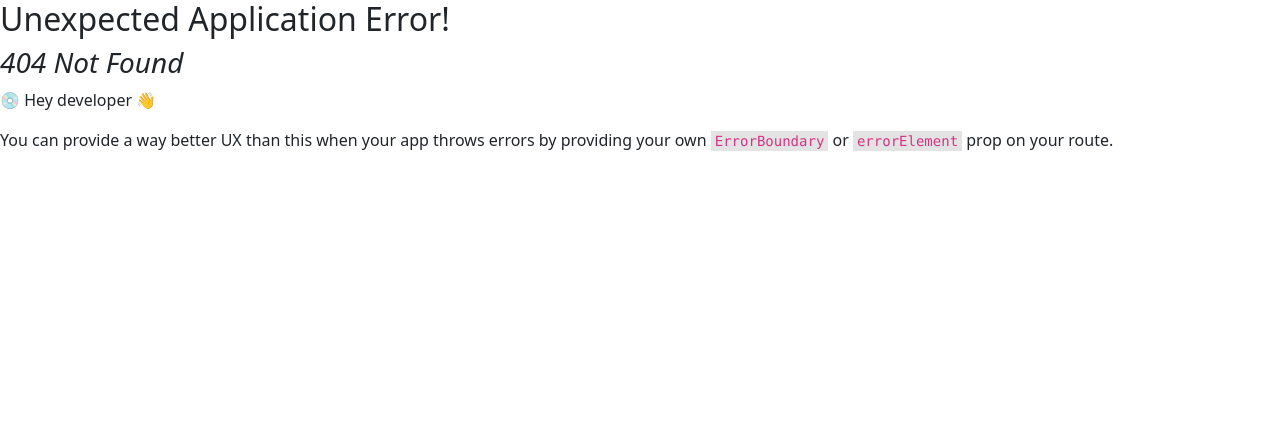
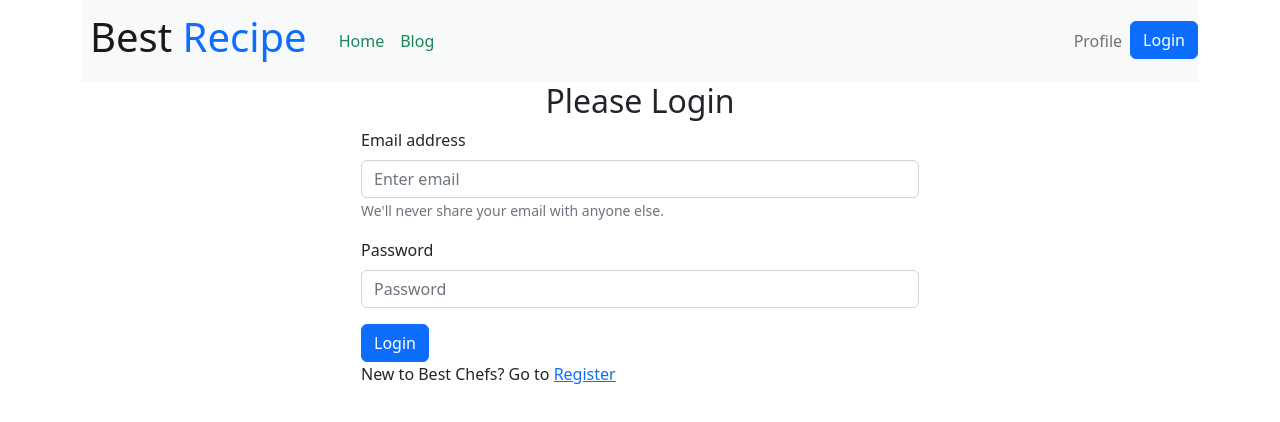
Before and after one commit to acchayon/chefs-best-recipe-client, a React (Vite) app: page /login in a window 1280 px wide. Before the commit this address had no page. Shown: the top 422 px of the page. Built offline with nearby package versions, Linux system fonts and the light colour scheme.

Commit message:
added login page

```diff
--- /dev/null
+++ b/src/layouts/Authentic.jsx
@@ -0,0 +1,14 @@
+import React from 'react';
+import Header from '../pages/shared/Header/Header';
+import { Outlet } from 'react-router-dom';
+
+const Authentic = () => {
+    return (
+        <div>
+            <Header></Header>
+            <Outlet></Outlet>
+        </div>
+    );
+};
+
+export default Authentic;
--- a/src/main.jsx
+++ b/src/main.jsx
@@ -1,6 +1,5 @@
 import React from 'react'
 import ReactDOM from 'react-dom/client'
-import App from './App.jsx'
 import './index.css'
 import 'bootstrap/dist/css/bootstrap.min.css';
 import { RouterProvider } from 'react-router-dom';
--- a/src/pages/Home/chefs/Chefs.jsx
+++ b/src/pages/Home/chefs/Chefs.jsx
@@ -1,6 +1,6 @@
 import React, { useEffect, useState } from 'react';
 import SingleChef from './SingleChef';
-import { Container } from 'react-bootstrap';
+import { Col, Container, Row } from 'react-bootstrap';
 
 const Chefs = () => {
     const [chefs, setChefs] = useState([]);
@@ -14,7 +14,7 @@ const Chefs = () => {
     return (
         <Container>
             <h2 className='text-center mb-4 mt-3'>Here is Our top bangladeshi chefs</h2>
-            <div>
+            <div className='row row-cols-1 row-cols-md-2 g-4'>
                 {
                     chefs.map(chef => <SingleChef
                         key={chef.id}
@@ -22,6 +22,7 @@ const Chefs = () => {
                     ></SingleChef>)
                 }
             </div>
+
         </Container>
     );
 };
--- a/src/pages/Home/chefs/SingleChef.jsx
+++ b/src/pages/Home/chefs/SingleChef.jsx
@@ -1,14 +1,33 @@
 import React from 'react';
-import { Card, Col, Container, Row } from 'react-bootstrap';
-import { FaThumbsUp } from 'react-icons/fa';
+import { Button, Card, Col, Container, Row } from 'react-bootstrap';
+import { FaArrowRight, FaThumbsUp } from 'react-icons/fa';
 
 const SingleChef = ({ chef }) => {
     const { id, chef_picture, chef_name, years_of_experience, number_of_recipes, likes } = chef;
     return (
-        <Container>
-            <Row  xs={1} md={2} lg={2}>
         <Col>
-                    <Card>
+            <Card className='h-100' style={{ width: '28rem' }}>
+                <Card.Img variant="top" src={chef_picture} />
+                <Card.Body>
+                    <Card.Title>{chef_name}</Card.Title>
+                    <Card.Title>Experience: {years_of_experience} years +</Card.Title>
+                    <Card.Title>Recipes: {number_of_recipes} +</Card.Title>
+                    <Card.Text>
+                        Some quick example text to build on the card title and make up the
+                        bulk of the card's content.
+                    </Card.Text>
+                    <p className=''>Likes: {likes} <FaThumbsUp></FaThumbsUp> </p>
+                    <Button variant="primary">View Recipe <FaArrowRight></FaArrowRight> </Button>
+                </Card.Body>
+            </Card>
+        </Col>
+    );
+};
+
+export default SingleChef;
+
+
+{/* <Card>
                 <Card.Img variant="top" src={chef_picture} />
                 <Card.Body>
                     <Card.Title>{chef_name}</Card.Title>
@@ -20,12 +39,6 @@ const SingleChef = ({ chef }) => {
                         longer.
                     </Card.Text>
                     <p>Likes: {likes} <FaThumbsUp></FaThumbsUp> </p>
+                    <Button variant="primary">View Recipe <FaArrowRight></FaArrowRight> </Button>
                 </Card.Body>
-                    </Card>
-                </Col>
-            </Row>
-        </Container>
-    );
-};
-
-export default SingleChef;
+            </Card> */}
--- a/src/pages/shared/Header/Header.jsx
+++ b/src/pages/shared/Header/Header.jsx
@@ -15,9 +15,9 @@ const Header = () => {
                     </Nav>
                     <Nav>
                         <Nav.Link href="#deets">Profile</Nav.Link>
-                        <Nav.Link eventKey={2} href="#memes">
+                        <Link to='/login'>
                             <Button variant="primary">Login</Button>
-                        </Nav.Link>
+                        </Link>
                     </Nav>
                 </Navbar.Collapse>
             </Navbar>
--- /dev/null
+++ b/src/pages/shared/Login/Login.jsx
@@ -0,0 +1,31 @@
+import React from 'react';
+import { Button, Container, Form } from 'react-bootstrap';
+import { Link } from 'react-router-dom';
+
+const Login = () => {
+    return (
+        <Container>
+            <Form className='w-50 mx-auto'>
+                <h2 className='text-center '>Please Login</h2>
+                <Form.Group className="mb-3" controlId="formBasicEmail">
+                    <Form.Label>Email address</Form.Label>
+                    <Form.Control type="email" name='email' placeholder="Enter email" required />
+                    <Form.Text className="text-muted">
+                        We'll never share your email with anyone else.
+                    </Form.Text>
+                </Form.Group>
+
+                <Form.Group className="mb-3" controlId="formBasicPassword">
+                    <Form.Label>Password</Form.Label>
+                    <Form.Control type="password" name='password' placeholder="Password" required />
+                </Form.Group>
+                <Button variant="primary" type="submit">
+                    Login
+                </Button>
+                <p>New to Best Chefs? Go to <Link to='/register'>Register</Link> </p>
+            </Form>
+        </Container>
+    );
+};
+
+export default Login;
--- /dev/null
+++ b/src/pages/shared/Register/Register.jsx
@@ -0,0 +1,11 @@
+import React from 'react';
+
+const Register = () => {
+    return (
+        <div>
+            <h2>Register</h2>
+        </div>
+    );
+};
+
+export default Register;
```
Also changed, not shown: src/Routes/Routes.jsx (+17 -1 lines). Lines whose indentation alone changed are shown as unchanged.
